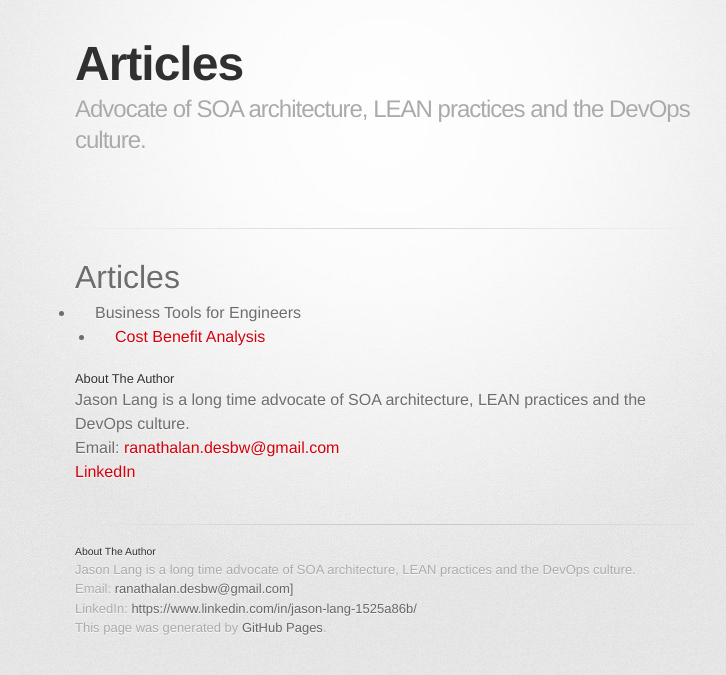
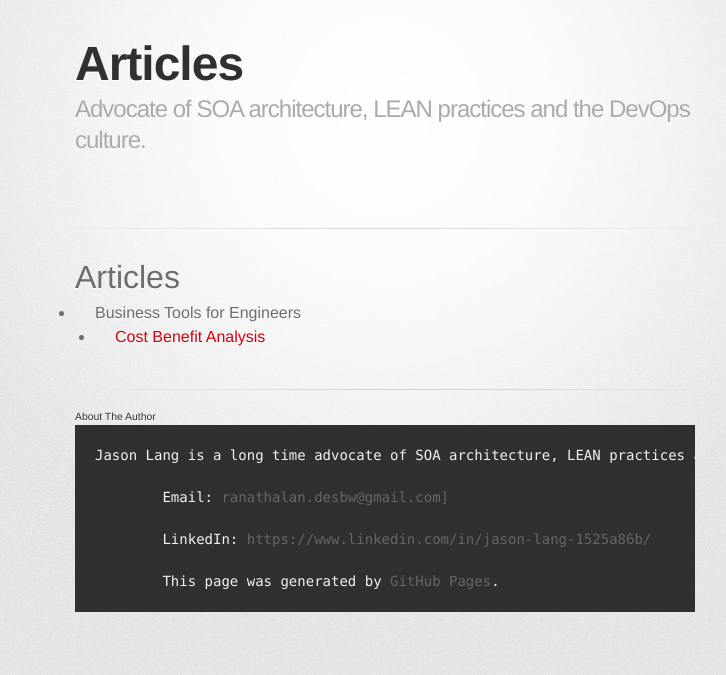
Before and after one commit to JasonLang1980/JasonLang1980.github.io, a Jekyll site: the page built from index.md, in a window 1280 px wide. Shown: the top 675 px of the page, without its empty margins (255-981 px from the left). Built offline with Jekyll 4.4.1, drawn with Linux system fonts in a browser that asks for light colours; some web fonts are replaced; our own code applies the rules of GitHub Pages for plain Markdown files.

Commit message:
Updates and Typo Corrections

```diff
--- a/_layouts/default.html
+++ b/_layouts/default.html
@@ -44,10 +44,10 @@
           {{ site.title | default: site.github.repository_name }} is maintained by <a href="{{ site.github.owner_url }}">{{ site.github.owner_name }}</a><br>
         {% endif %}
         <h6>About The Author</h6>
-        <p>Jason Lang is a long time advocate of SOA architecture, LEAN practices and the DevOps culture.<br>
+        <pre>Jason Lang is a long time advocate of SOA architecture, LEAN practices and the DevOps culture.<br>
         Email: <a href="mailto:ranathalan.desbw@gmail.com">ranathalan.desbw@gmail.com]</a><br>
         LinkedIn: <a href="https://www.linkedin.com/in/jason-lang-1525a86b/">https://www.linkedin.com/in/jason-lang-1525a86b/</a><br>
-        This page was generated by <a href="https://pages.github.com">GitHub Pages</a>.</p>
+        This page was generated by <a href="https://pages.github.com">GitHub Pages</a>.</pre>
         </footer>
 
       </div>
--- a/index.md
+++ b/index.md
@@ -1,8 +1,3 @@
 # Articles
 * Business Tools for Engineers
     * [Cost Benefit Analysis](./Business-Tools-for-Engineers/Cost-Benefit-Analysis)
-
-###### About The Author
-Jason Lang is a long time advocate of SOA architecture, LEAN practices and the DevOps culture.
-Email: [ranathalan.desbw@gmail.com](mailto:ranathalan.desbw@gmail.com)
-[LinkedIn](https://www.linkedin.com/in/jason-lang-1525a86b/)
```
Also changed, not shown: Business-Tools-for-Engineers/Cost-Benefit-Analysis.md (+3 -8 lines).
